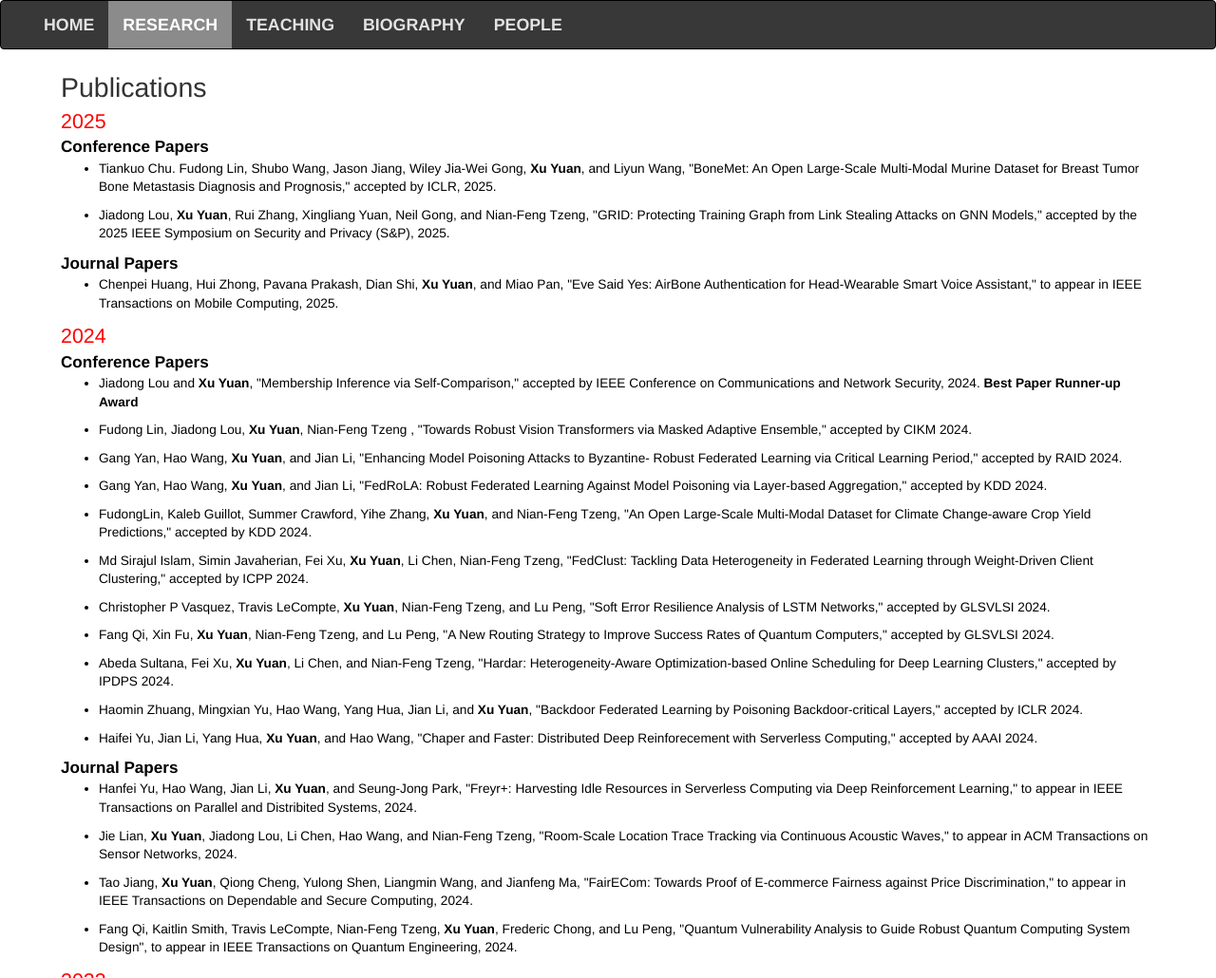
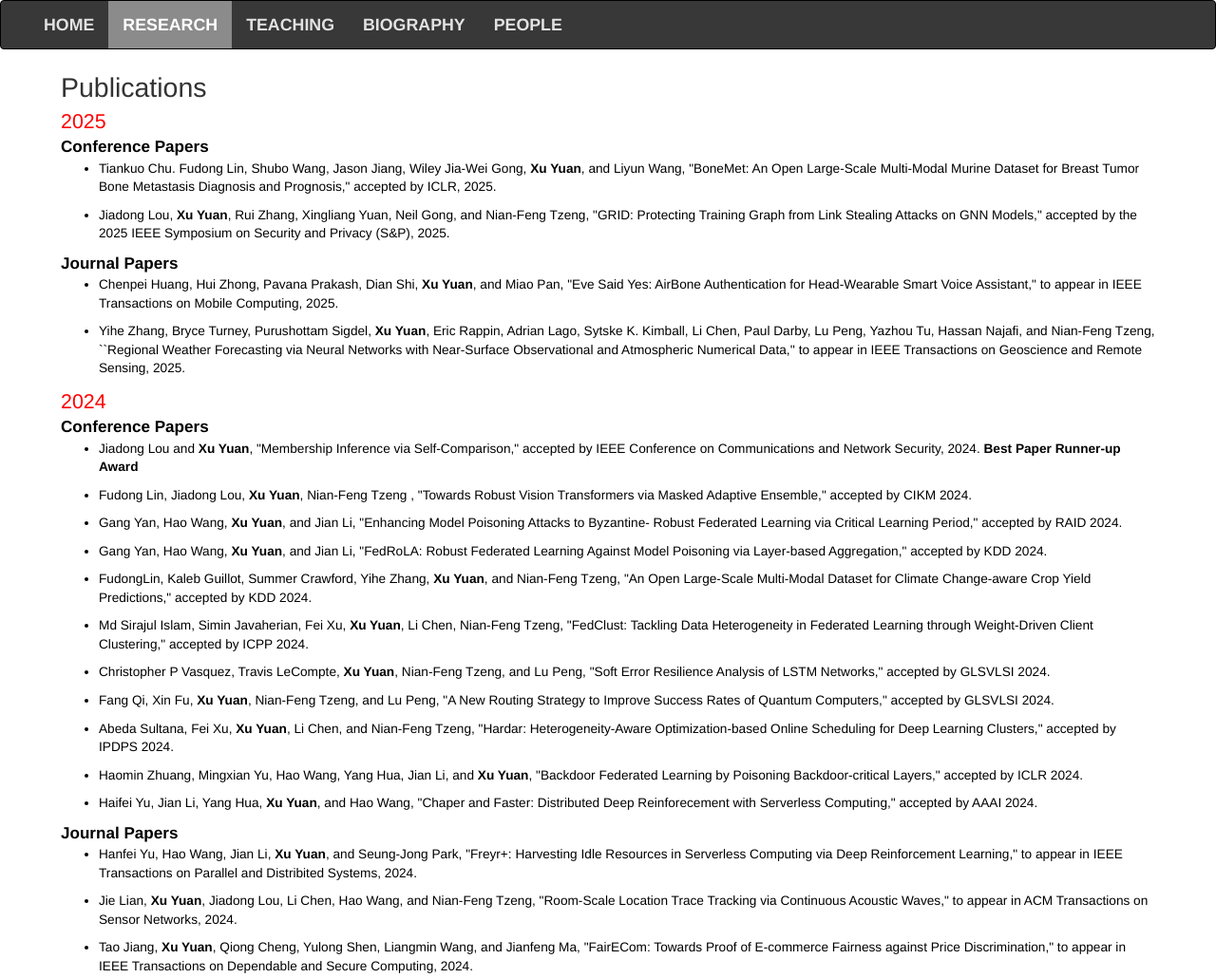
Before and after one commit to yuanxuyx/yuanxuyx.github.io, a plain HTML site: page research.html in a window 1280 px wide. Shown: the top 1030 px of the page at 95% size. Drawn offline with nearby package versions, Linux system fonts and the light colour scheme.

Commit message:
update TGRS

```diff
--- a/research.html
+++ b/research.html
@@ -66,6 +66,9 @@
                             <div class="context">
                                 <ul>
                                     <li><p>Chenpei Huang,  Hui Zhong, Pavana Prakash, Dian Shi, <strong>Xu Yuan</strong>, and Miao Pan, "Eve Said Yes: AirBone Authentication for Head-Wearable Smart Voice Assistant," to appear in IEEE Transactions on Mobile Computing, 2025.</p>
+                                    </li>
+
+                                    <li><p>Yihe Zhang,  Bryce Turney, Purushottam Sigdel, <strong>Xu Yuan</strong>, Eric Rappin, Adrian Lago, Sytske K. Kimball, Li Chen, Paul Darby, Lu Peng, Yazhou Tu, Hassan Najafi, and Nian-Feng Tzeng, ``Regional Weather Forecasting via Neural Networks with Near-Surface Observational and Atmospheric Numerical Data,'' to appear in IEEE Transactions on Geoscience and Remote Sensing, 2025. </p>
                                     </li>
 
                                     </li>
```
